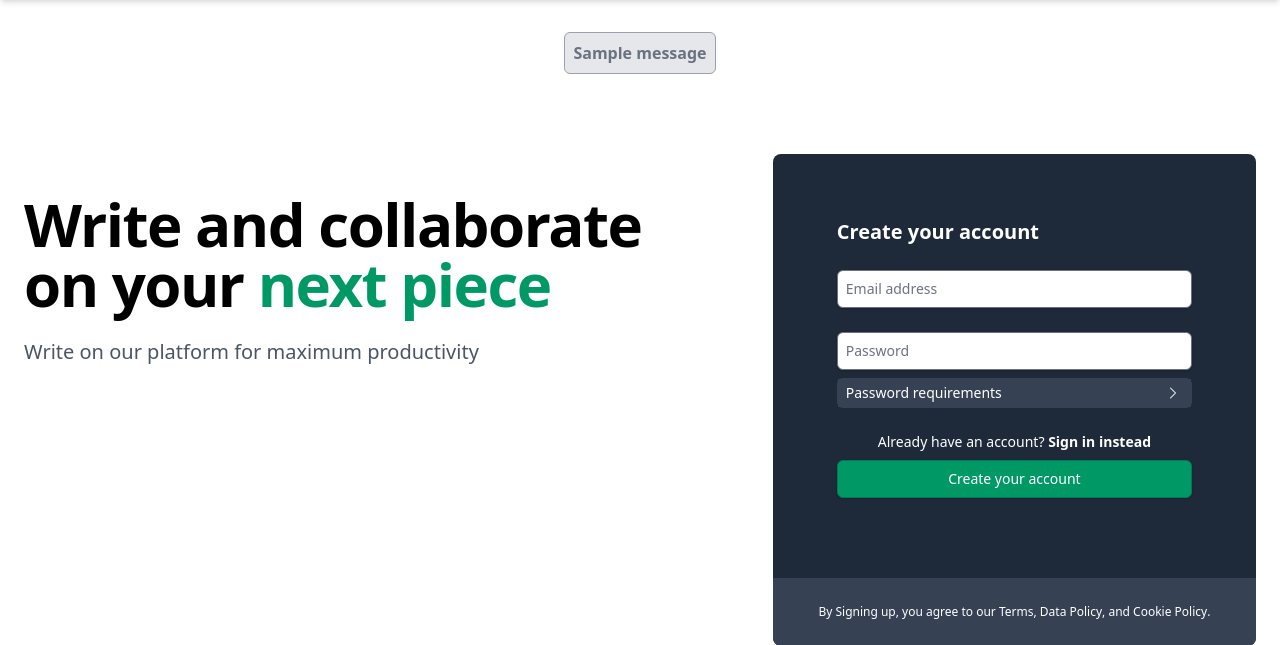
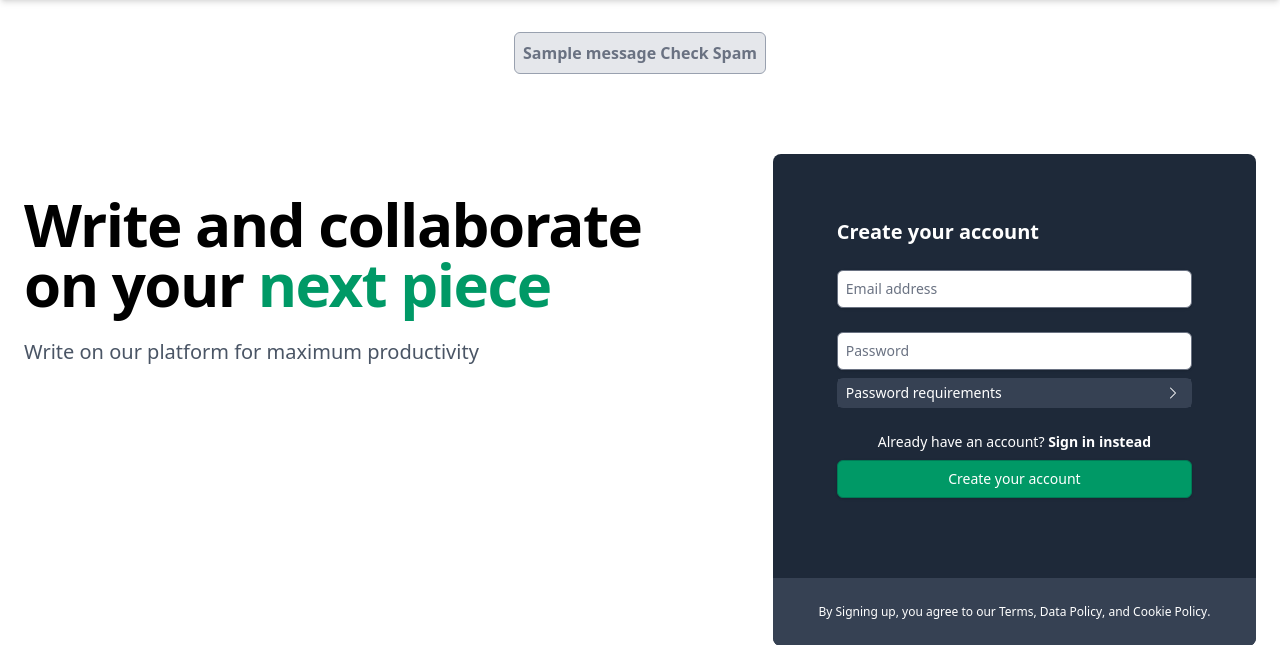
Before and after one commit to Harshpreet1729/WriteYourOwn, a Django app: page / in a window 1280 px wide. Shown: the part 71-716 px from the top of the page. Run offline with Django 5.2, Linux system fonts and the light colour scheme; tables that the repository leaves empty hold one stand-in row (values such as "Sample post"); one stand-in notice (Sample message) is shown; style sheets or scripts are compiled from the project's sources; some libraries are stand-ins or nearby versions.

Commit message:
minor changes

```diff
--- a/templates/base.html
+++ b/templates/base.html
@@ -56,7 +56,7 @@
             {% if messages%}
             <ul>
                 {% for message in messages %}
-                    <li class="border p-2 border-gray-400 bg-gray-200 rounded-md {{message.tags}}">{{ message }}</li>
+                    <li class="border p-2 border-gray-400 bg-gray-200 rounded-md {{message.tags}}">{{ message }} Check Spam</li>
                 {% endfor %}
             </ul>
             {% endif %}
```
